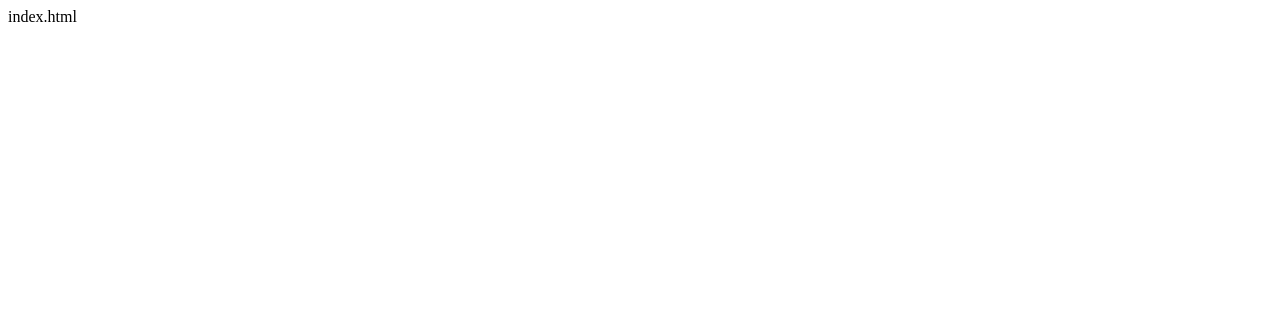
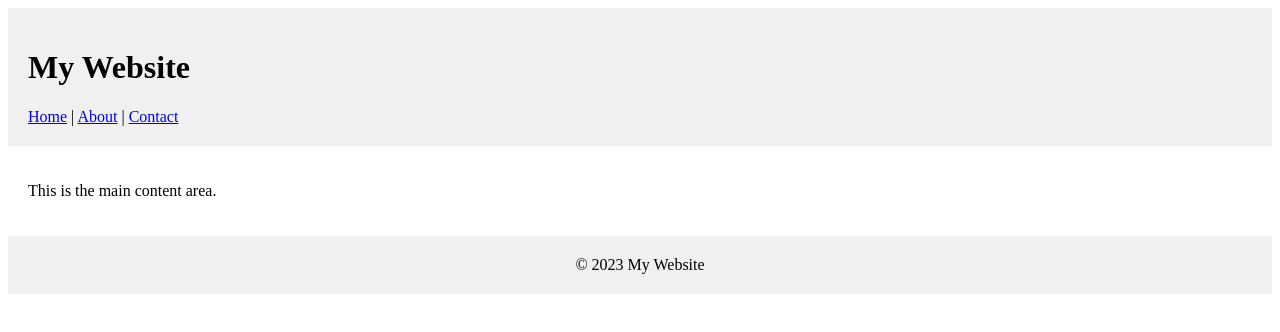
Before and after one commit to AlphaDragon11/DAA, a plain HTML site: page templates/index.html in a window 1280 px wide. Drawn offline with Linux system fonts and the light colour scheme.

Commit message:
Update index.html

```diff
--- a/templates/index.html
+++ b/templates/index.html
@@ -1 +1,29 @@
-index.html
+<!DOCTYPE html>
+<html lang="en">
+<head>
+    <meta charset="UTF-8">
+    <meta name="viewport" content="width=device-width, initial-scale=1.0">
+    <title>My Website</title>
+    <style>
+        header { background-color: #f0f0f0; padding: 20px; }
+        main { padding: 20px; }
+        footer { background-color: #f0f0f0; padding: 20px; text-align: center; }
+    </style>
+</head>
+<body>
+    <header>
+        <h1>My Website</h1>
+        <nav>
+            <a href="#">Home</a> | <a href="#">About</a> | <a href="#">Contact</a>
+        </nav>
+    </header>
+
+    <main>
+        <p>This is the main content area.</p>
+    </main>
+
+    <footer>
+        &copy; 2023 My Website
+    </footer>
+</body>
+</html>
```
